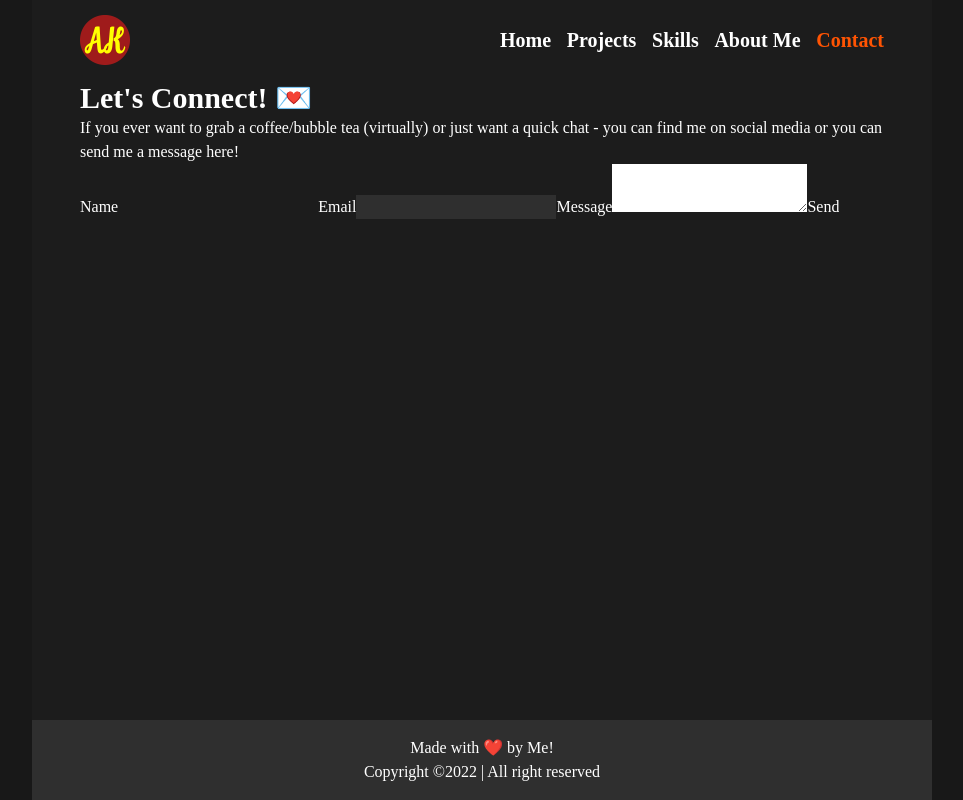
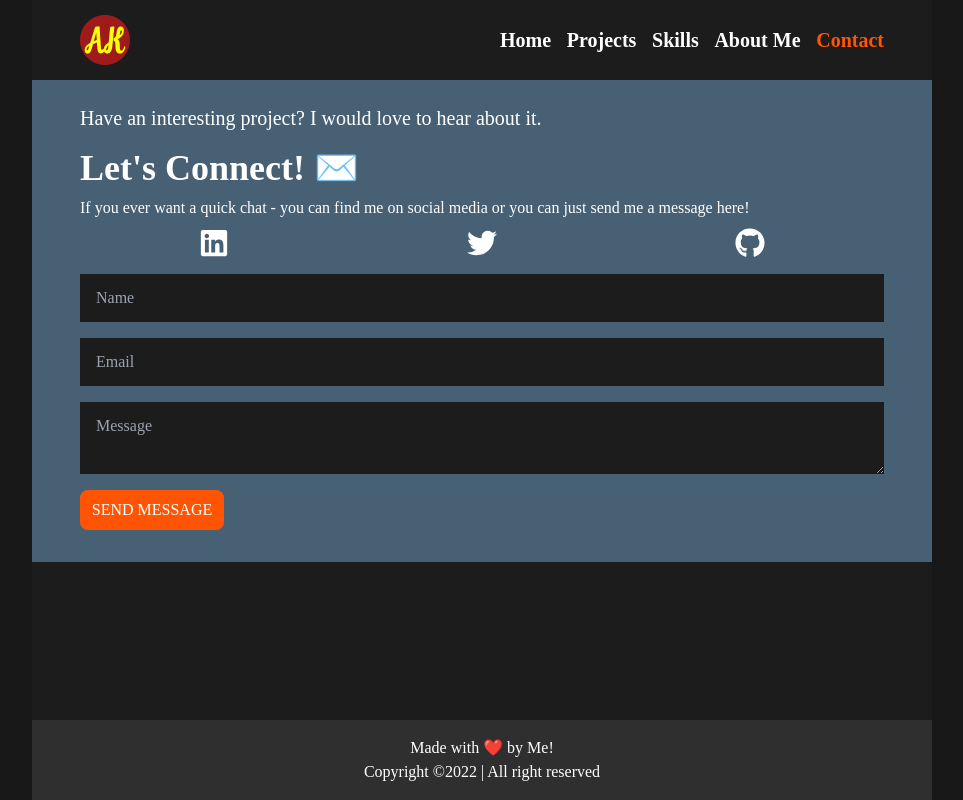
Before and after one commit to AlanusK/my-portfolio, a React (Create React App) app: page /contact in a window 1280 px wide. Shown: the whole page, without its empty margins (158-1121 px from the left). Built offline with nearby package versions, Linux system fonts and the light colour scheme.

Commit message:
improve contact page

```diff
--- a/src/components/footer/Footer.js
+++ b/src/components/footer/Footer.js
@@ -3,7 +3,7 @@ import React from 'react';
 
 export const Footer = () => {
     return (
-        <div className='h-20 bg-black-darker flex flex-col items-center justify-center -mx-12 absolute bottom-0 w-[900px]'>
+        <div className='h-20 bg-black-darker flex flex-col items-center justify-center -mx-12 absolute bottom-0 left-0 right-0'>
             <p>Made with ❤️ by Me! </p>
             <p>Copyright ©{new Date().getFullYear()} | All right reserved</p>
         </div>
--- a/src/pages/contact/Contact.js
+++ b/src/pages/contact/Contact.js
@@ -1,5 +1,6 @@
 import React, { useRef } from 'react';
 import emailjs from 'emailjs-com';
+import { FaLinkedin, FaTwitter, FaGithub } from 'react-icons/fa'
 
 export const Contact = () => {
     const form = useRef();
@@ -18,53 +19,30 @@ export const Contact = () => {
     };
 
     return (
-        <div>
-            <div>
+        <div className='flex flex-col bg-secondary-dark -mx-12 px-12 py-6'>
+            <div className=''>
+                <h5>Have an interesting project? I would love to hear about it.</h5>
+                <h1 className='mt-4 mb-2'>Let's Connect! ✉️</h1>
+                <p>If you ever want a quick chat - you can find me on social media or you can just send me a message here!</p>
+            </div>
 
-                <h2>Let's Connect! 💌</h2>
-                <p>
-                    If you ever want to grab a coffee/bubble tea <span>(virtually)</span> or just want
-                    a
-                    quick
-                    chat - you can find me on social media or you can send me a message here!
-                </p>
-                <ul>
-                    <li>
-                        <a href='https://www.linkedin.com/in/sharon-yi/'><i aria-hidden='true'></i></a>
-                    </li>
-                    <li>
-                        <a href='https://twitter.com/sharon_yi'><i aria-hidden='true'></i></a>
-                    </li>
-                    <li>
-                        <a href='https://github.com/sharon-yi'><i aria-hidden='true'></i></a>
-                    </li>
-                </ul>
+            <div className='flex items-center justify-around my-2'>
+                <h2><a href='https://www.linkedin.com/in/alanus-kajara-7a5bb032'><FaLinkedin /></a></h2>
+                <h2><a href='https://twitter.com/AlanKajara'><FaTwitter /></a></h2>
+                <h2><a href='https://github.com/alanusk'><FaGithub /></a></h2>
             </div>
-            {/* <div classname='flex'>
-                <form action='thankyou/thanks' method='POST' name='contact'>
-                    <input type='hidden' name='form-name' value='contact' />
 
-                    <input type='text' name='name' id='name' placeholder='name' autocomplete='off' required='' />
-
-                    <input type='email' name='email' id='email' placeholder='email' required='' />
-
-                    <textarea name='message' id='message' placeholder='message' required=''></textarea>
-                    <div classname=''>
-                        <button classname='' type='submit'>send message</button>
-                    </div>
-                </form>
-            </div> */}
-            <div>
-                <form ref={form} onSubmit={sendEmail}>
-                    <label>Name</label>
-                    <input className='bg-black-dark' type='text' name='name' />
-                    <label>Email</label>
-                    <input className='bg-black-darker' type='email' name='email' />
-                    <label>Message</label>
-                    <textarea className='bg-black-[#181818]' name='message' />
-                    <input type='submit' value='Send' />
+            <div className='my-2'>
+                <form ref={form} onSubmit={sendEmail} className='flex flex-col'>
+                    {/* <label>Name</label> */}
+                    <input className='bg-[#1c1c1c] mb-4 px-4 py-3 focus:outline-none focus:border' type='text' name='name' id='name' placeholder='Name' required />
+                    {/* <label>Email</label> */}
+                    <input className='bg-[#1c1c1c] mb-4 px-4 py-3 focus:outline-none focus:border' type='email' name='email' id='email' placeholder='Email' required />
+                    {/* <label>Message</label> */}
+                    <textarea className='bg-[#1c1c1c] mb-4 px-4 py-3 focus:outline-none focus:border' name='message' id='message' placeholder='Message' required />
+                    <input className='bg-primary-default rounded-lg p-2 w-36' type='submit' value='SEND MESSAGE' />
                 </form>
             </div>
         </div>
-                        )
+    )
 }
--- a/tailwind.config.js
+++ b/tailwind.config.js
@@ -26,6 +26,7 @@ module.exports = {
         default: '#ff5403',
       },
       secondary: {
+        dark: '#486074',
         default: '#84a1ff',
       }
     },
```
